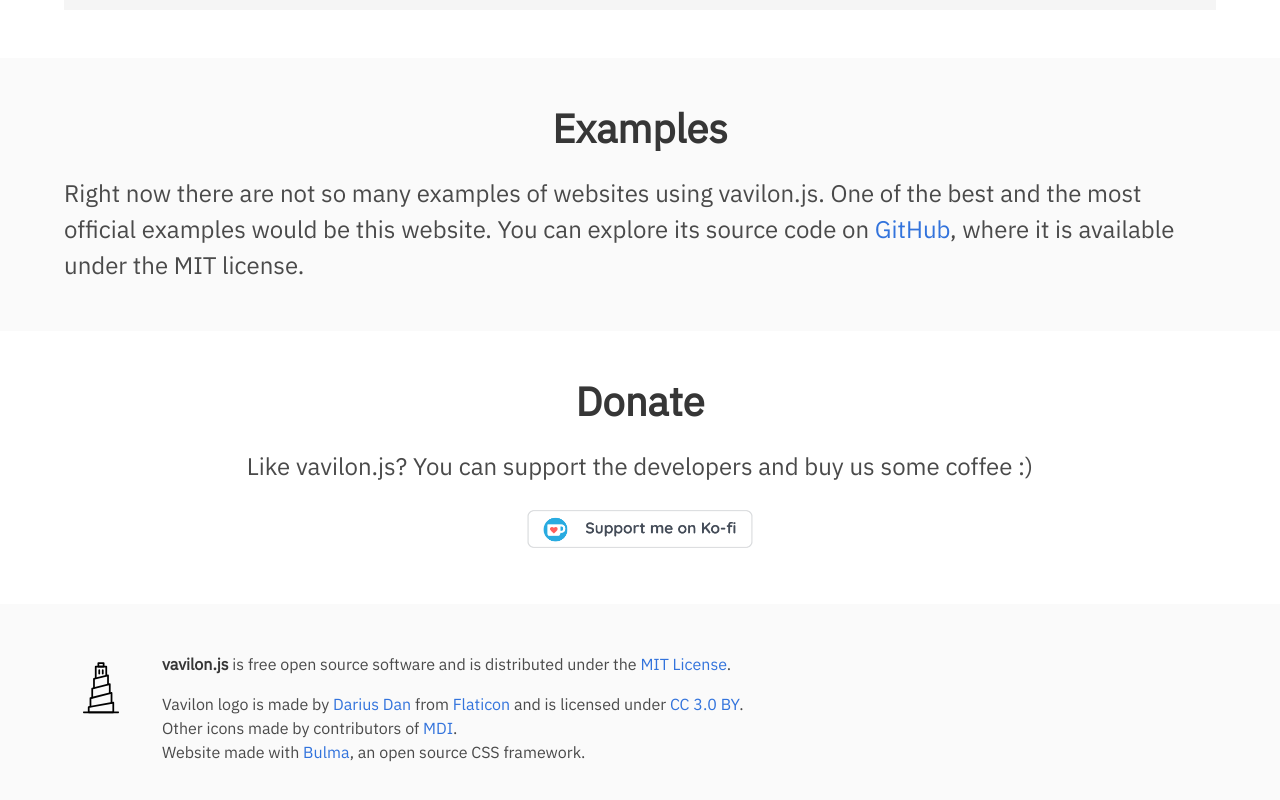
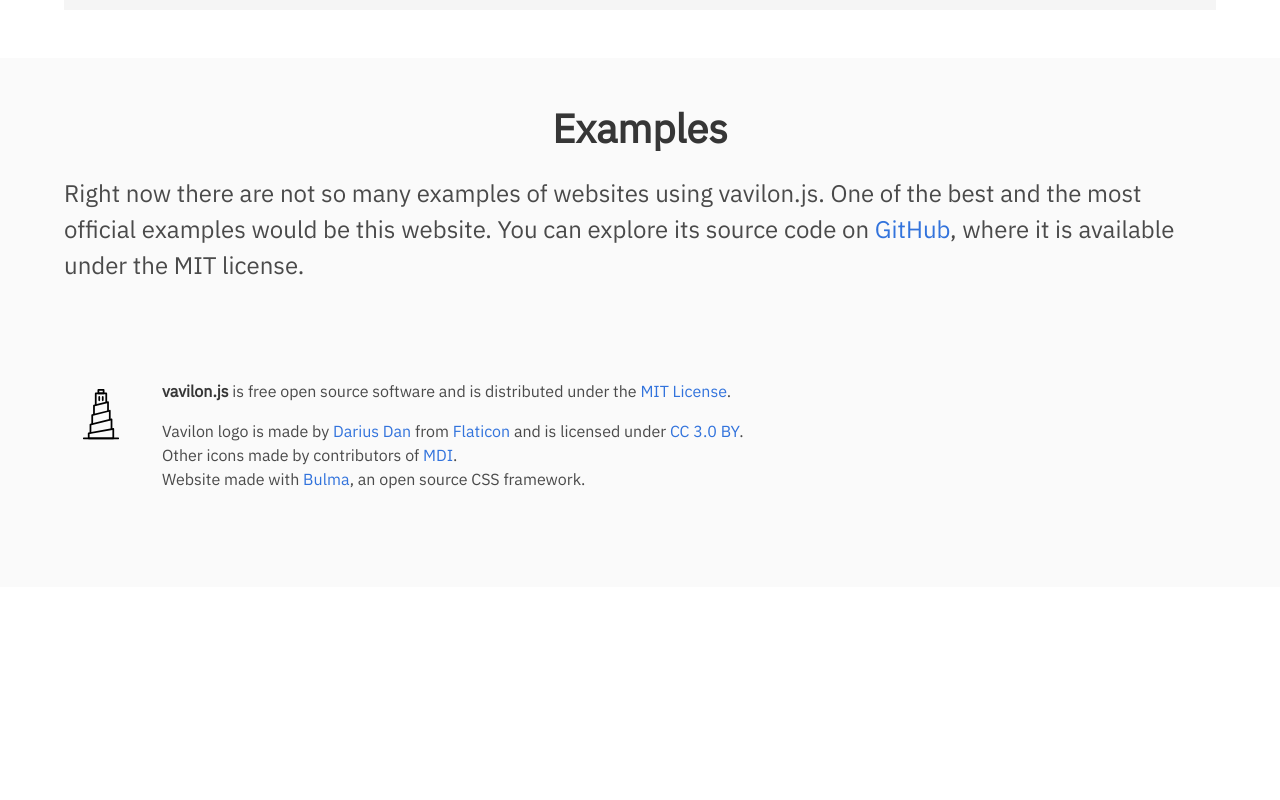
Before and after one commit to vavilon-js/vavilon-js.github.io, a website: page index.html in a window 1280 px wide. Shown: the part 1932-2732 px from the top of the page. After the commit the page ends 2519 px from the top, so only its background shows below. Drawn offline with Linux system fonts and the light colour scheme.

Commit message:
Remove link to ko-fi

```diff
--- a/index.html
+++ b/index.html
@@ -246,19 +246,6 @@
                 </article>
             </div>
         </section>
-        <section class="section" id="donate">
-            <div class="container">
-                <h2 class="title is-2 has-text-centered vavilon" data-vavilon="donate">Donate</h2>
-                <article class="vav-get-started-step has-text-centered">
-                    <p class="is-size-4 vav-donate-text vavilon" data-vavilon="donate-lead">
-                        Like vavilon.js? You can support the developers and buy us some coffee :)
-                    </p>
-                    <a href="https://ko-fi.com/vavilon" class="vav-donate-button" target="_blank">
-                        <img src="./public/img/ko-fi.png" width="250" alt="Support me on Ko-fi">
-                    </a>
-                </article>
-            </div>
-        </section>
     </main>
     <footer class="footer">
         <div class="container">
```
